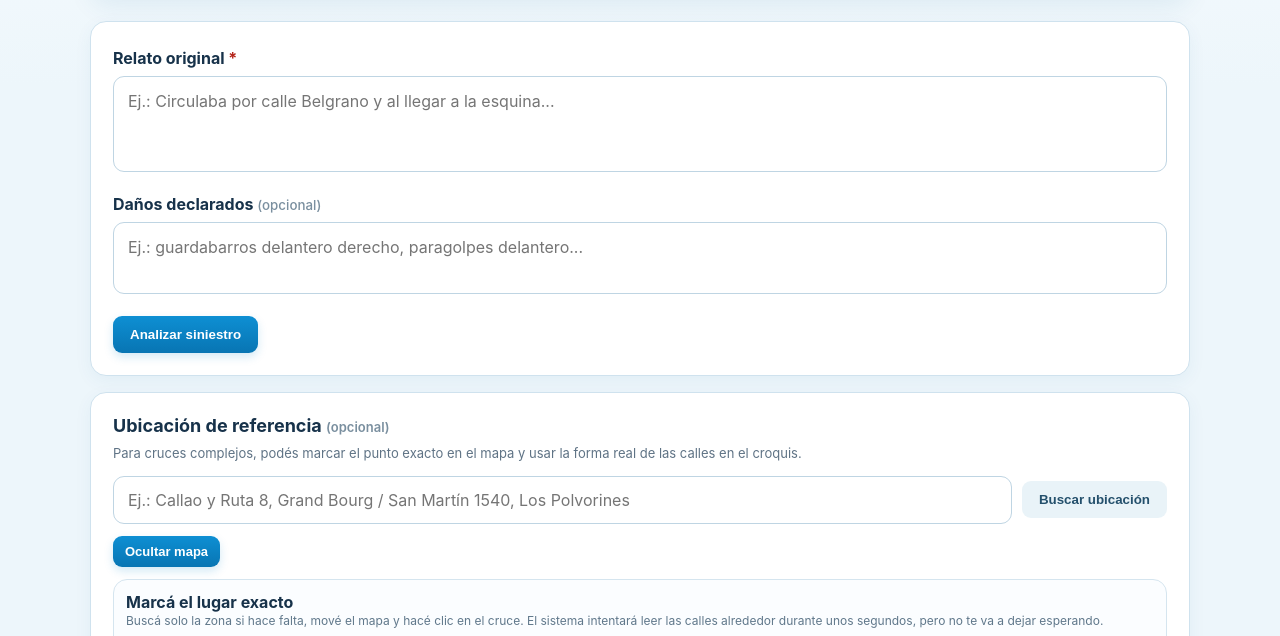
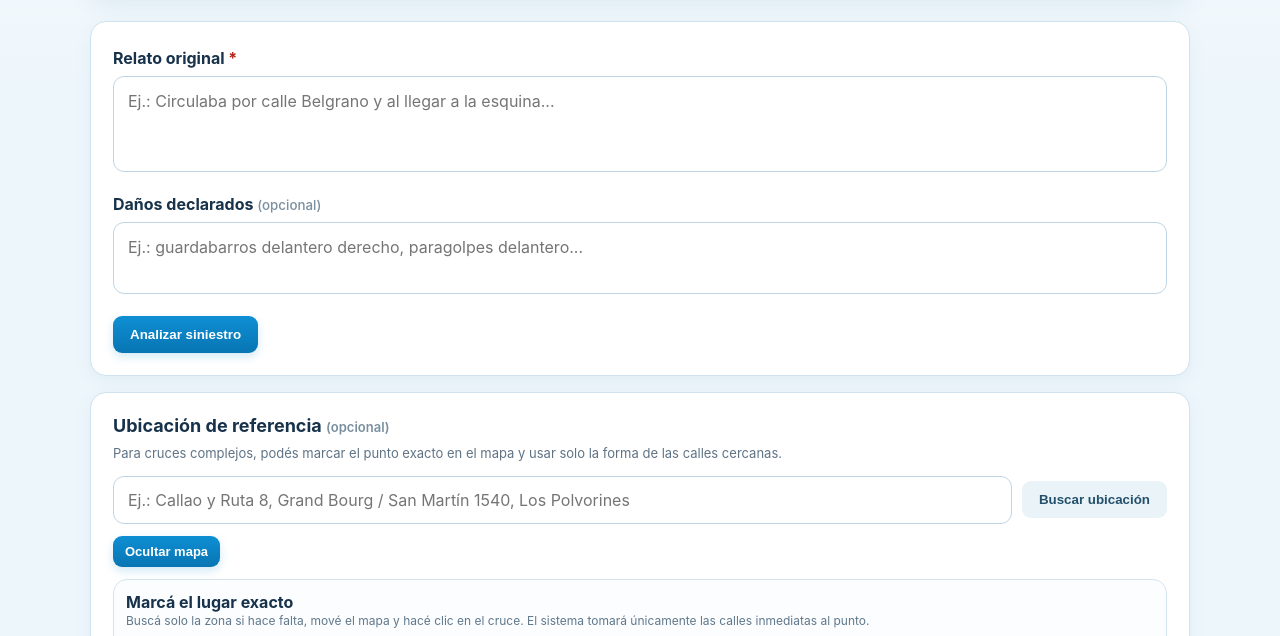
Before and after one commit to tahielnc1824/star-siniestros, a website: page public/index.html in a window 1280 px wide. Both pictures are taken after a click on the button "Elegir punto en mapa". Shown: the part 155-791 px from the top of the page. Drawn offline with nearby package versions, Linux system fonts and the light colour scheme.

Commit message:
Actualizar interfaz a v0.10.3

```diff
--- a/public/index.html
+++ b/public/index.html
@@ -25,7 +25,7 @@
 <div class="actions"><button id="analizar" class="primary">Analizar siniestro</button><span id="estado" aria-live="polite"></span></div>
 </section>
 <section class="card location-card">
-  <div class="card-title-row"><div><h2>Ubicación de referencia <small>(opcional)</small></h2><p class="hint">Para cruces complejos, podés marcar el punto exacto en el mapa y usar la forma real de las calles en el croquis.</p></div></div>
+  <div class="card-title-row"><div><h2>Ubicación de referencia <small>(opcional)</small></h2><p class="hint">Para cruces complejos, podés marcar el punto exacto en el mapa y usar solo la forma de las calles cercanas.</p></div></div>
   <div class="location-row">
     <input id="ubicacionQuery" type="text" placeholder="Ej.: Callao y Ruta 8, Grand Bourg / San Martín 1540, Los Polvorines">
     <button id="buscarUbicacion" class="ghost">Buscar ubicación</button>
@@ -34,7 +34,7 @@
   <div id="ubicacionSeleccionada" class="selected-location hidden"></div>
   <div id="ubicacionResultados" class="location-results hidden"></div>
   <div id="mapaPickerPanel" class="map-picker-panel hidden">
-    <div class="map-picker-head"><div><strong>Marcá el lugar exacto</strong><div class="map-picker-help">Buscá solo la zona si hace falta, mové el mapa y hacé clic en el cruce. El sistema intentará leer las calles alrededor durante unos segundos, pero no te va a dejar esperando.</div></div></div>
+    <div class="map-picker-head"><div><strong>Marcá el lugar exacto</strong><div class="map-picker-help">Buscá solo la zona si hace falta, mové el mapa y hacé clic en el cruce. El sistema tomará únicamente las calles inmediatas al punto.</div></div></div>
     <div class="map-search-row"><input id="zonaMapaQuery" type="text" placeholder="Ej.: Grand Bourg, Buenos Aires"><button id="buscarZonaMapa" class="ghost small">Ir a zona</button></div>
     <div id="mapaPicker" class="map-picker"></div>
     <div id="mapaPickerStatus" class="map-status">Hacé clic sobre el punto exacto del siniestro.</div>
```
